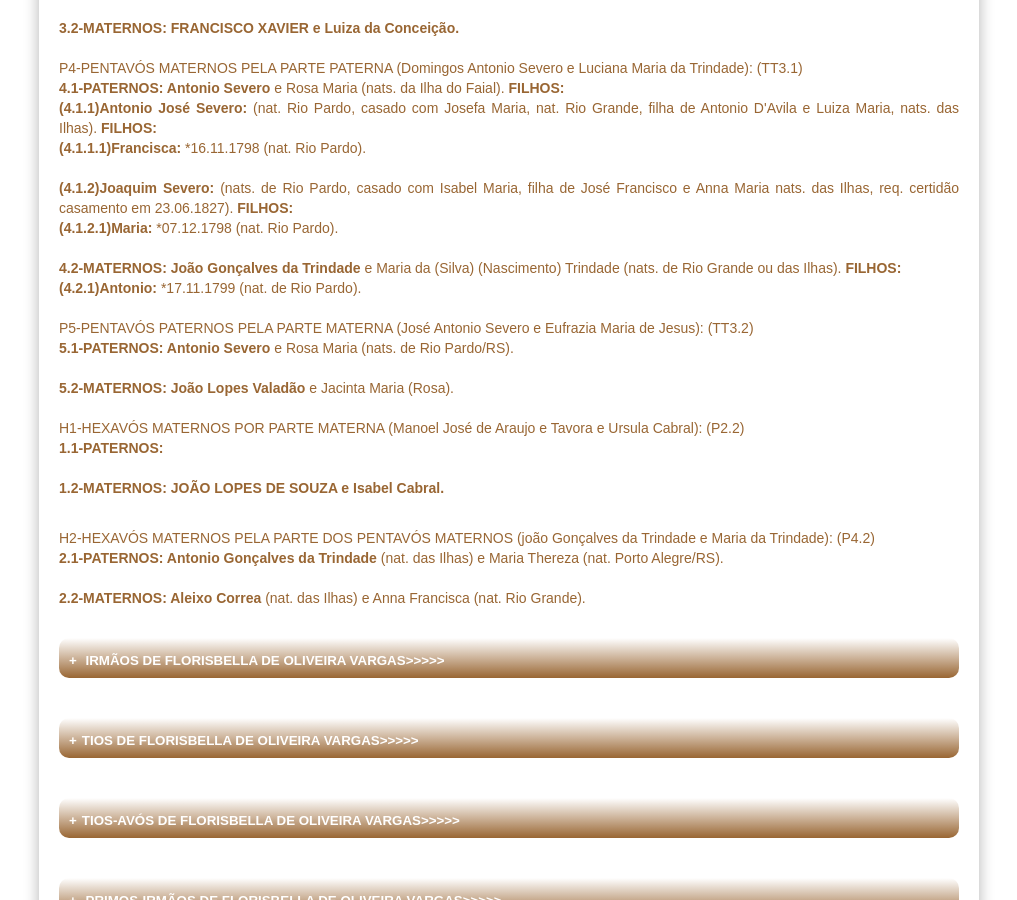
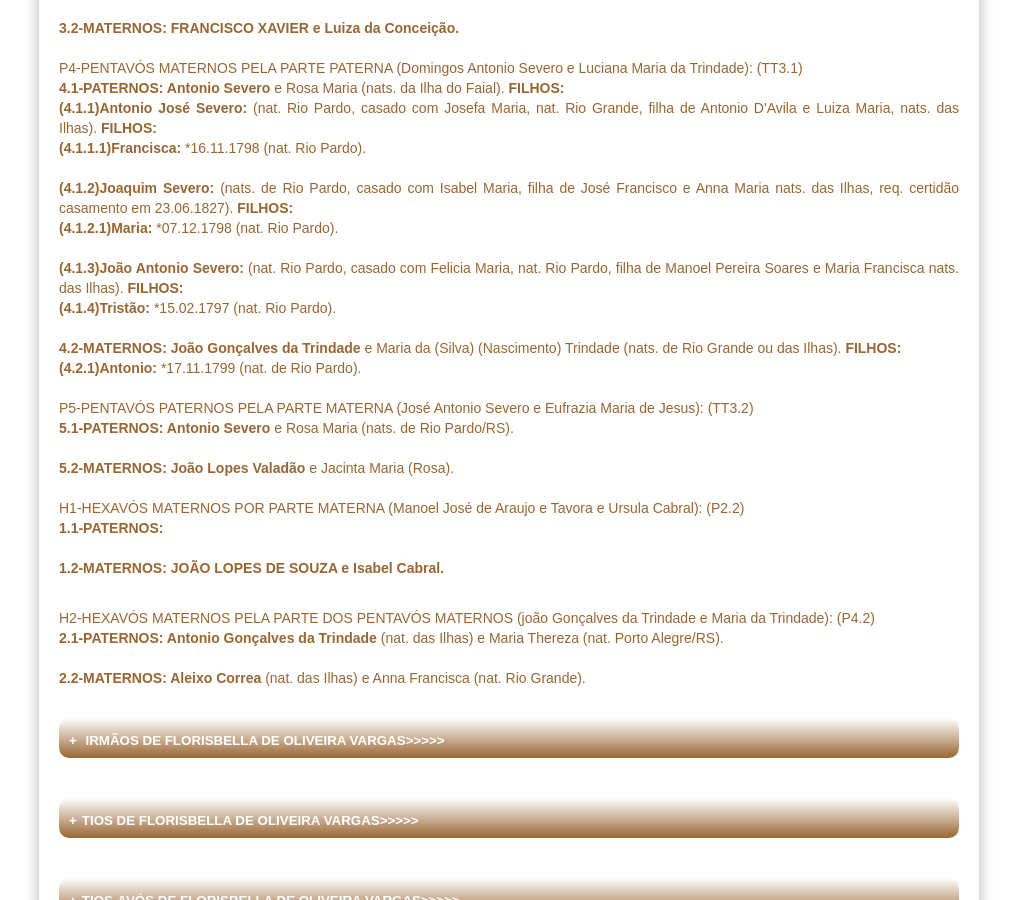
Before and after one commit to claudiovargas1955/claudiovargas1955.github.io, a Jekyll site: the page built from _pages/arvore-genealogica-de-costados-de-florisbella.html, in a window 1280 px wide and 900 px high, scrolled down 2441 px. Shown: the whole window, without its empty margins (131-1148 px from the left). Built offline with Jekyll 4.4.1, drawn with Linux system fonts in a browser that asks for light colours; some web fonts are replaced; some of the changed text lies outside the part shown.

Commit message:
Update arvore-genealogica-de-costados-de-florisbella.html

```diff
--- a/_pages/arvore-genealogica-de-costados-de-florisbella.html
+++ b/_pages/arvore-genealogica-de-costados-de-florisbella.html
@@ -519,6 +519,10 @@ nats. das Ilhas). <b>FILHOS:</b><br>
 <b>(4.1.2)Joaquim Severo: </b>(nats. de Rio Pardo, casado com Isabel Maria, filha de José Francisco e Anna Maria nats. das Ilhas, req.
 certidão casamento em 23.06.1827). <b>FILHOS:</b><br>
 <b>(4.1.2.1)Maria: </b>*07.12.1798 (nat. Rio Pardo).<br><br>
+
+<b>(4.1.3)João Antonio Severo: </b>(nat. Rio Pardo, casado com Felicia Maria, nat. Rio Pardo, filha de Manoel Pereira Soares e Maria
+Francisca nats. das Ilhas). <b>FILHOS: </b><br>
+<b>(4.1.4)Tristão: </b>*15.02.1797 (nat. Rio Pardo).<br><br>
 
 <b>4.2-MATERNOS: João Gonçalves da Trindade </b>e Maria da (Silva) (Nascimento) Trindade (nats. de Rio Grande ou das Ilhas). <b>FILHOS:
 </b><br>
```
Also changed, not shown: other parts of _pages/arvore-genealogica-de-costados-de-florisbella.html (+1 -1 lines).
